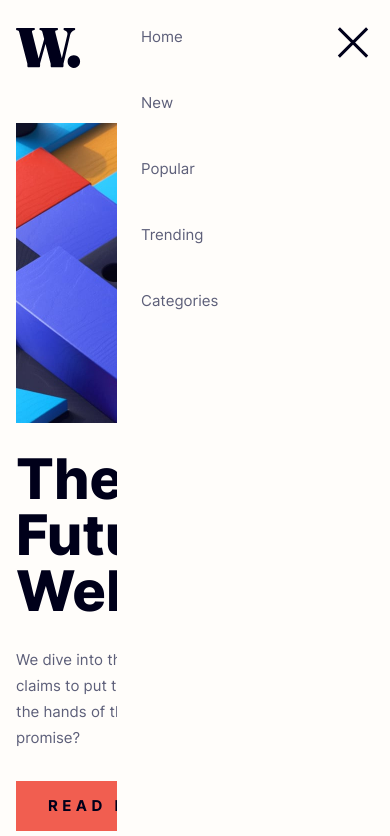
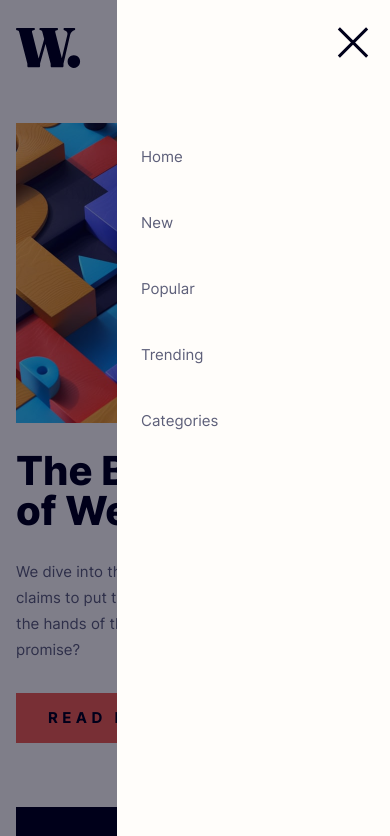
Before and after one commit to danmlarsen/fm-news-homepage, a website: page index.html in a window 390 px wide. Both pictures are taken after a click on the button "Open navigation menu". Shown: the top 836 px of the page. Drawn offline with Linux system fonts and the light colour scheme.

Commit message:
Styling & Mobile nav

```diff
--- a/index.html
+++ b/index.html
@@ -32,6 +32,7 @@
         <main class="main">
             <article class="main-article">
                 <picture class="main-article__image">
+                    <source srcset="assets/images/image-web-3-mobile.jpg" media="(max-width: 48em)" />
                     <img src="assets/images/image-web-3-desktop.jpg" alt="Web 3 image" />
                 </picture>
                 <h1 class="main-article__heading">The Bright Future of Web 3.0?</h1>
--- a/js/script.js
+++ b/js/script.js
@@ -1,15 +1,21 @@
+const bodyEl = document.querySelector('body');
 const openMenuBtnEl = document.getElementById('open-menu-btn');
 const closeMenuBtnEl = document.getElementById('close-menu-btn');
 const navigationMenuEl = document.querySelector('.navigation');
 
-openMenuBtnEl.addEventListener('click', e => {
-    e.preventDefault();
+const openNav = function () {
+    navigationMenuEl.classList.add('navigation--open');
 
-    navigationMenuEl.classList.add('navigation--open');
-});
+    const backdropEl = document.createElement('div');
+    backdropEl.classList.add('backdrop');
+    backdropEl.addEventListener('click', closeNav);
+    bodyEl.appendChild(backdropEl);
+};
 
-closeMenuBtnEl.addEventListener('click', e => {
-    e.preventDefault();
+const closeNav = function () {
+    document.querySelector('.backdrop').remove();
+    navigationMenuEl.classList.remove('navigation--open');
+};
 
-    navigationMenuEl.classList.remove('navigation--open');
-});
+openMenuBtnEl.addEventListener('click', openNav);
+closeMenuBtnEl.addEventListener('click', closeNav);
--- a/sass/_base.scss
+++ b/sass/_base.scss
@@ -1,6 +1,7 @@
 body {
     padding: 8.9rem 1.6rem;
     background-color: $color-neutral-100;
+    overflow-x: hidden;
 
     @media screen and (max-width: $bp-mobile) {
         padding: 2.8rem 1.6rem;
@@ -71,9 +72,10 @@ body {
         position: fixed;
         top: 0;
         right: 0;
+        z-index: 100;
         background-color: $color-neutral-100;
 
-        padding: 2.4rem;
+        padding: 14.4rem 2.4rem;
 
         &__list {
             flex-direction: column;
@@ -114,6 +116,7 @@ body {
     @media screen and (max-width: $bp-tablet) {
         max-width: 70rem;
         grid-template-columns: none;
+        row-gap: 6.4rem;
     }
 }
 
@@ -136,6 +139,10 @@ body {
     &__heading {
         font-size: 5.6rem;
         font-weight: $fw-black;
+
+        @media screen and (max-width: $bp-mobile) {
+            font-size: 4rem;
+        }
     }
 
     &__content {
@@ -153,11 +160,16 @@ body {
 .aside {
     background-color: $color-neutral-800;
     padding: 3.2rem 2.4rem;
+    color: $color-neutral-300;
 
     &__heading {
         font-size: 4rem;
         color: $color-secondary;
         margin-bottom: 3.4rem;
+
+        @media screen and (max-width: $bp-mobile) {
+            font-size: 3.2rem;
+        }
     }
 
     &__list {
@@ -247,3 +259,13 @@ body {
         }
     }
 }
+
+.backdrop {
+    position: fixed;
+    top: 0;
+    left: 0;
+    right: 0;
+    bottom: 0;
+    background-color: rgba($color-neutral-800, 0.5);
+    z-index: 10;
+}
```
Also changed, not shown: css/style.css, 1 other file.
